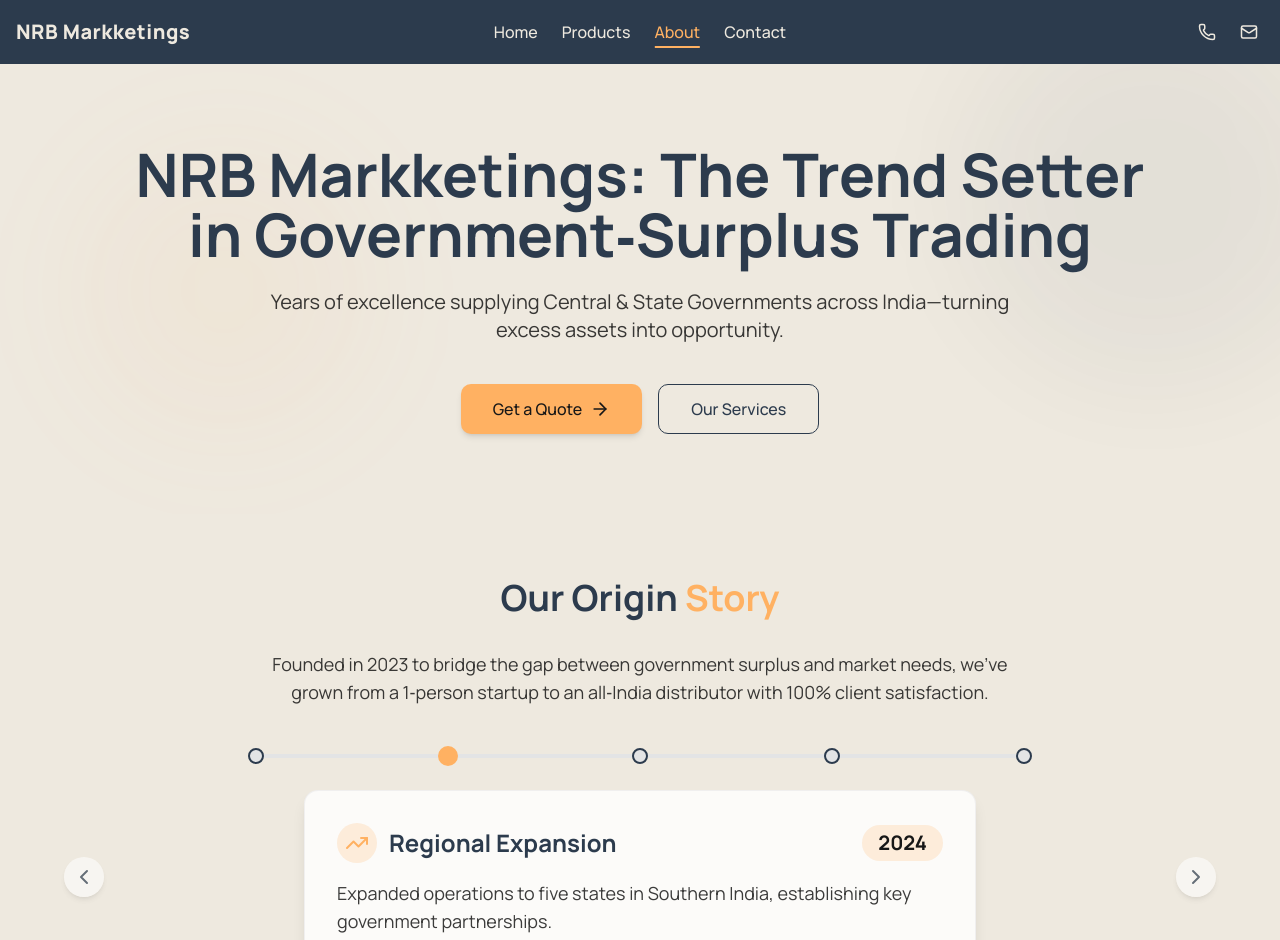
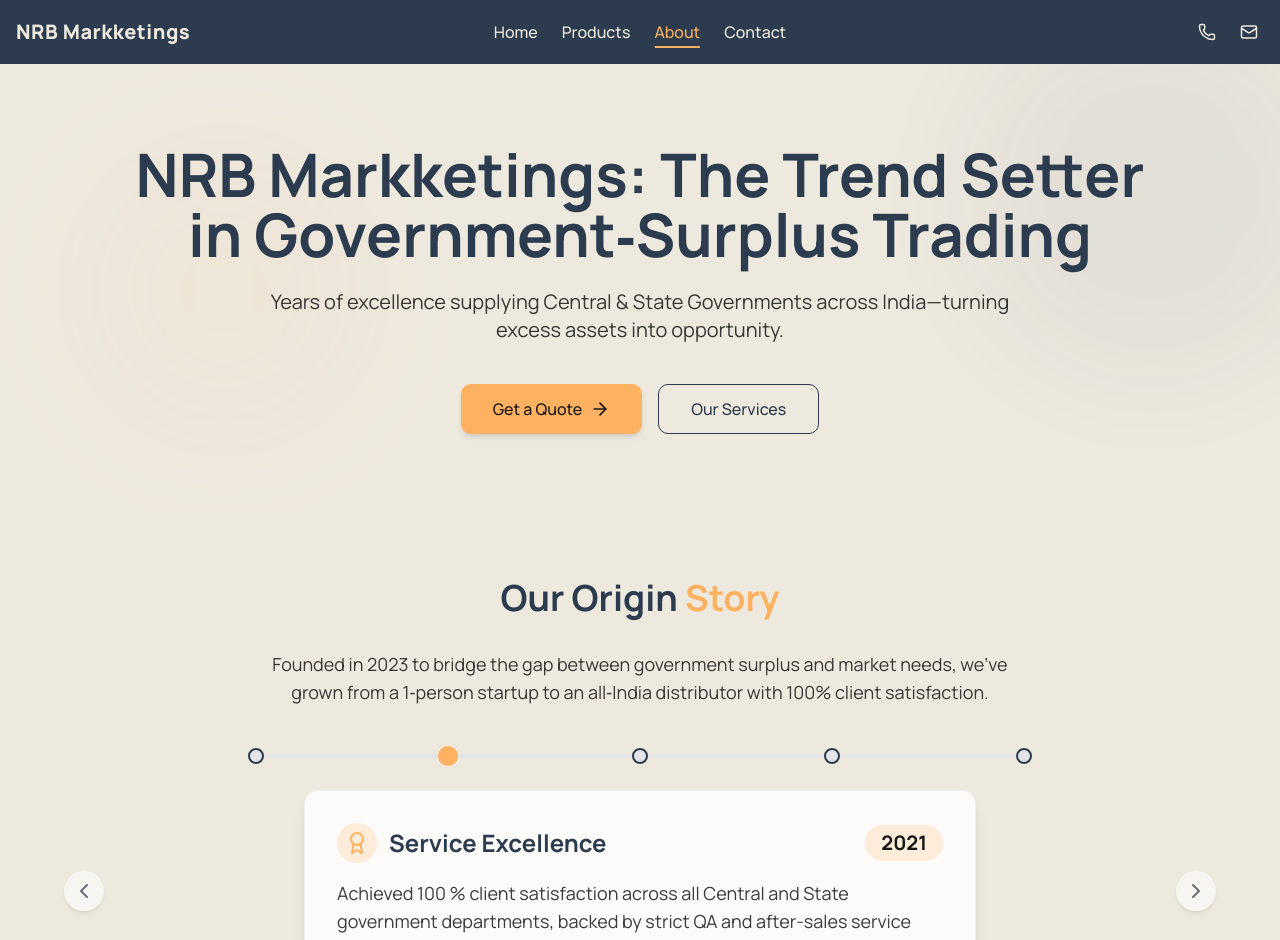
Before and after one commit to midhunann/NRB-Markketings, a Next.js app: page /about in a window 1280 px wide. Shown: the top 940 px of the page. Built offline with nearby package versions, Linux system fonts and the light colour scheme.

Commit message:
Modify origin story in about page

```diff
--- a/src/app/(routes)/about/page.tsx
+++ b/src/app/(routes)/about/page.tsx
@@ -14,7 +14,8 @@ import {
   TrendingUp,
   Award,
   Globe,
-  ThumbsUp
+  ThumbsUp,
+  Archive
 } from "lucide-react";
 import {
   fadeIn,
@@ -31,34 +32,34 @@ export default function AboutPage() {
 
 const milestones = [
   {
-      year: "2023",
+    year: "2018",
     title: "Foundation",
-      description: "NRB Markketings founded as a 1-person startup with the vision to bridge government surplus and market needs.",
+    description: "NRB Markketings founded as a 1-person startup on 12 October 2018, with a vision to bridge government surplus and market needs.",
     icon: <Calendar className="h-6 w-6" />
   },
   {
-      year: "2024",
-      title: "Regional Expansion",
-      description: "Expanded operations to five states in Southern India, establishing key government partnerships.",
-      icon: <TrendingUp className="h-6 w-6" />
+    year: "2021",
+    title: "Service Excellence",
+    description: "Achieved 100 % client satisfaction across all Central and State government departments, backed by strict QA and after-sales service protocols.",
+    icon: <Award className="h-6 w-6" />
+  },
+  {
+    year: "2022",
+    title: "Catalog Expansion",
+    description: "Expanded our catalog to over 100 distinct SKUs spanning six major categories—electronics, chemicals, plumbing, seafood, PSDAS, and lighting & electrical.",
+    icon: <Archive className="h-6 w-6" />
   },
   {
     year: "2024",
-      title: "Product Innovation",
-      description: "Launched our PSDAS (Public Sector Digital Asset System) technology solutions for government facilities.",
+    title: "PSDAS Launch",
+    description: "Launched our PSDAS (Public Sector Digital Asset System), delivering smart, eco-friendly water and power management solutions for government facilities.",
     icon: <Lightbulb className="h-6 w-6" />
   },
   {
     year: "2025",
     title: "Pan-India Network",
-      description: "Achieved nationwide operations with representation in all major states and union territories.",
+    description: "Established an all-India distribution network with operational partnerships in every major state and union territory, reinforcing our tagline as Trend Setter in the industry.",
     icon: <Globe className="h-6 w-6" />
-    },
-    {
-      year: "2025",
-      title: "Quality Excellence",
-      description: "Received recognition for 100% client satisfaction rate with zero complaints for three consecutive years.",
-      icon: <Award className="h-6 w-6" />
   }
 ];
 
```
Lines whose indentation alone changed are shown as unchanged.
